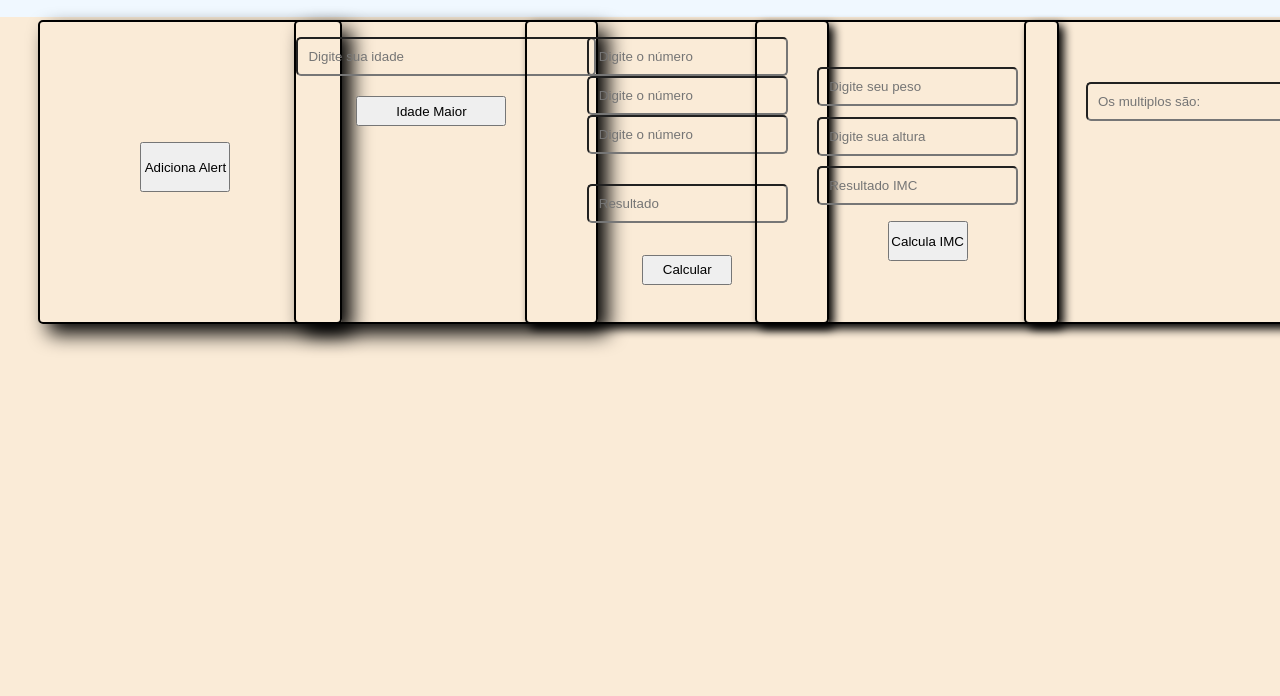
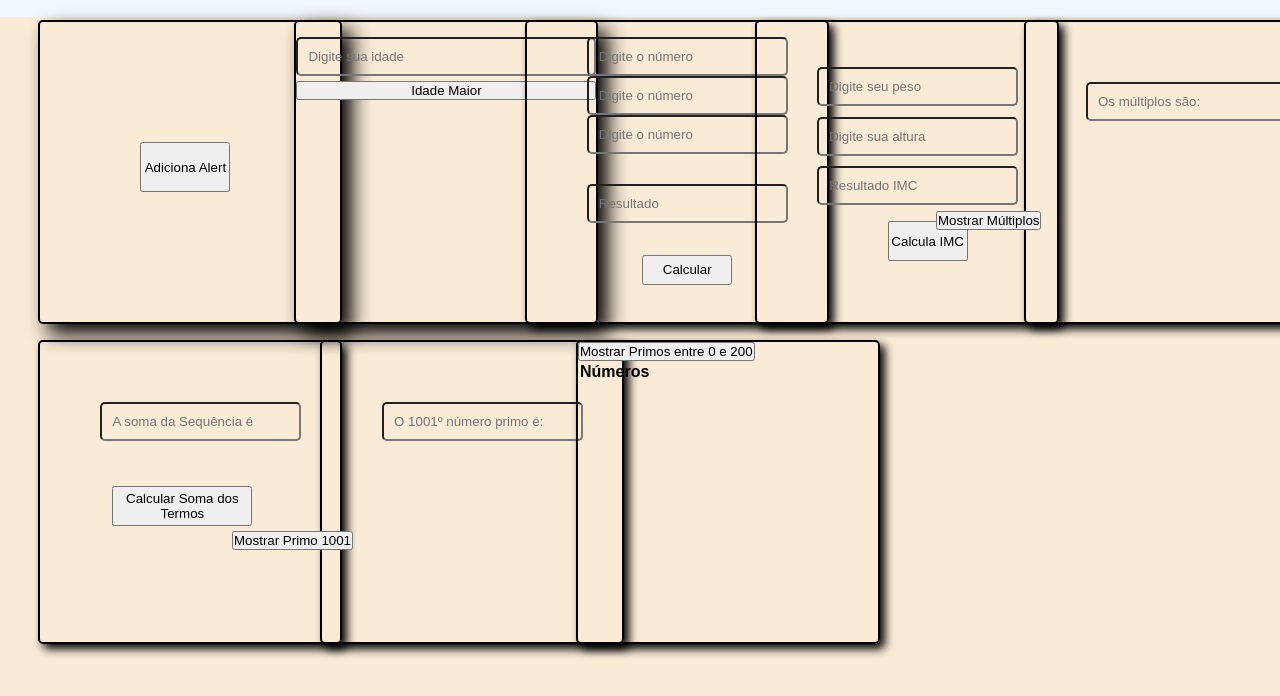
Before and after one commit to GabrielMoreira17/Projeto-Curso, a plain HTML site: page lista.html in a window 1280 px wide. Shown: the part 60-756 px from the top of the page. Drawn offline with Linux system fonts and the light colour scheme.

Commit message:
Update lista.html

```diff
--- a/lista.html
+++ b/lista.html
@@ -1,5 +1,5 @@
 <!DOCTYPE html>
-<html lang="en">
+<html lang="pt-BR">
 
 <head>
     <meta charset="UTF-8">
@@ -19,7 +19,7 @@
 
     <div class="idade">
         <input id="idade-1" type="text" placeholder="Digite sua idade" required>
-        <button id="mosta-idade" onclick="VerificaIdade()">Idade Maior</button>
+        <button id="mostra-idade" onclick="VerificaIdade()">Idade Maior</button>
     </div>
 
     <div class="calcula-media">
@@ -27,18 +27,43 @@
         <input type="text" id="num-2" placeholder="Digite o número">
         <input type="text" id="num-3" placeholder="Digite o número">
         <button id="calc-media" onclick="calcMedia()">Calcular</button>
-        <input type="text" id="result" placeholder="Resultado">
+        <input type="text" id="result" placeholder="Resultado" readonly>
     </div>
 
     <div class="imc">
         <input type="text" id="peso" placeholder="Digite seu peso" required>
         <input type="text" id="altura" placeholder="Digite sua altura" required>
         <button id="calcImc" onclick="calcularIMC()">Calcula IMC</button>
-        <input type="text" id="resultImc" placeholder="Resultado IMC">
+        <input type="text" id="resultImc" placeholder="Resultado IMC" readonly>
     </div>
 
     <div class="multiplos">
-        <input type="text" placeholder="Os multiplos são: ">
+        <input type="text" id="result-mult" placeholder="Os múltiplos são: " readonly>
+        <button id="mostra-multi">Mostrar Múltiplos</button>
+    </div>
+
+    <div class="fibonacci">
+        <input type="text" id="result-fibonacci" placeholder="A soma da Sequência é" readonly>
+        <button id="calcular-fibonacci">Calcular Soma dos Termos</button>
+    </div>
+
+    <div class="primos">
+        <input type="text" id="result-primo" placeholder="O 1001º número primo é: " readonly>
+        <button id="calcular-primo">Mostrar Primo 1001</button>
+    </div>
+
+    <div class="primos-entre-0-200">
+        <button id="mostrar-primos">Mostrar Primos entre 0 e 200</button>
+        <table id="tabela-primos">
+            <thead>
+                <tr>
+                    <th>Números</th>
+                </tr>
+            </thead>
+            <tbody>
+
+            </tbody>
+        </table>
     </div>
 
     <script src="lista.js"></script>
```
